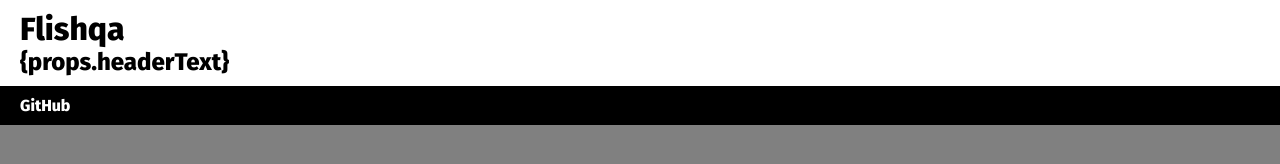
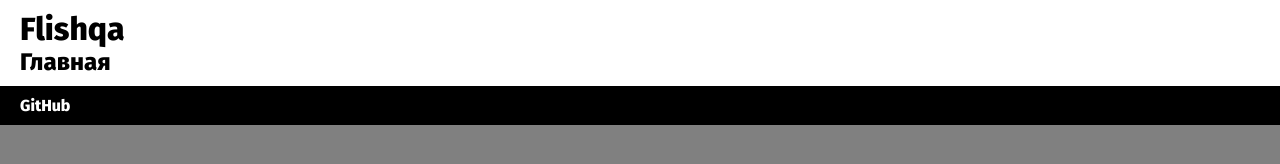
Before and after one commit to FlishCake/site, a Gatsby site: page / in a window 1280 px wide. Built offline with nearby package versions, Linux system fonts and the light colour scheme; Gatsby itself is replaced by a stand-in of ours.

Commit message:
fix header

```diff
--- a/src/components/layout.js
+++ b/src/components/layout.js
@@ -5,7 +5,7 @@ import Footer from "./footer";
 
 export default (props, { children }) => (
     <>
-        <Header headerText="{props.headerText}" />
+        <Header headerText={props.headerText} />
 
         <div>
             {children}
```
